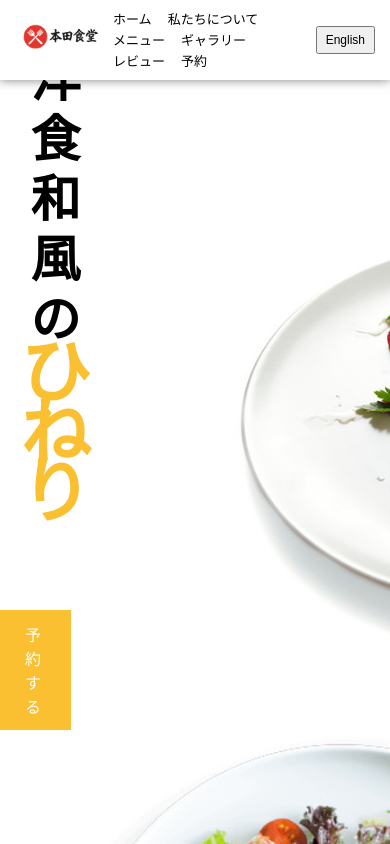
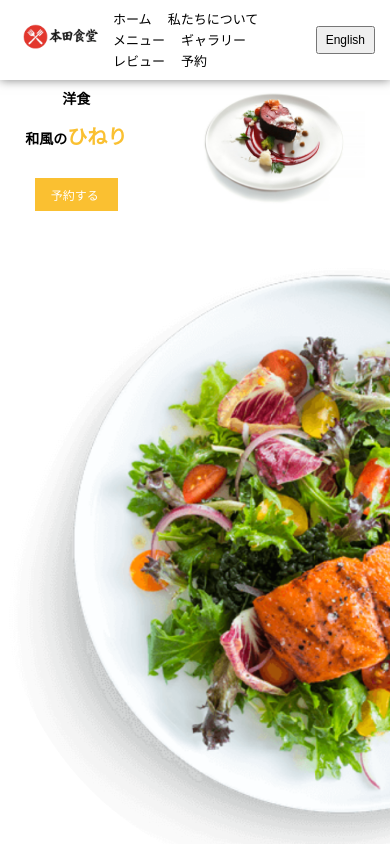
Before and after one commit to alon1525/Honda-Shokudo, a React (Create React App) app: page / in a window 390 px wide. Shown: the top 844 px of the page. Built offline with nearby package versions, Linux system fonts and the light colour scheme; no server answers; the database is empty.

Commit message:
some media changes

```diff
--- a/src/App.css
+++ b/src/App.css
@@ -37,7 +37,6 @@ section nav{
   right: 0;
   left: 0;
   background: white;
-  flex-wrap: nowrap;
   box-shadow: 0 0 10px rgba(0,0,0,0.5);
   z-index: 1000;
 }
@@ -95,6 +94,7 @@ section nav .icon i:hover{
   color: #fac031;
 }
 
+
 section .main{
   display: flex;
   align-items: center;
@@ -108,17 +108,9 @@ section .main .men_text h1{
   position: relative;
   top: -80px;
   left: 20px;
-}
-
-section .main .men_text h1 {
   text-align: center;
   font-size: 50px;
   line-height: 60px;
-}
-
-section .main .men_text h1 span
-{
-  margin-top: 30px;
 }
 
 section .main .men_text .highlighted {
@@ -132,16 +124,6 @@ section .main .men_text .highlighted {
 section .main .main_image img{
   width: 700px;
   position: relative;
-  left: 70px;
-}
-
-section p{
-  width: 650px;
-  text-align: justify;
-  position: relative;
-  left: 123px;
-  bottom: 120px;
-  line-height: 22px;
 }
 
 /* Reset position so it's controlled by flexbox */
@@ -198,14 +180,87 @@ section .main_btn:hover i {
   }
 }
 
+@media screen and (max-width: 1000px) {
+  section .main {
+    flex-direction: row; /* keep horizontal */
+    justify-content: space-around;
+    top: 80px;
+  }
 
+
+
+  section .main .men_text h1 {
+    font-size: 20px;
+    line-height: 38px;
+    top: 0;
+    left: 0;
+  }
+
+  section .main .men_text .highlighted {
+    font-size: 28px;
+    line-height: 38px;
+  }
+
+  section .main .main_btn {
+    margin-top: 20px;
+  }
+
+  section .main .main_image {
+    width: 48%;
+  }
+
+  section .main .main_image img {
+    width: 100%;
+    max-width: none;
+    position: static;
+    left: 0;
+  }
+
+    section .main_btn {
+    padding: 10px 20px;
+    gap: 4px;
+  }
+
+  section .main_btn a {
+    font-size: 14px;
+  }
+
+  section .main_btn i {
+    font-size: 14px;
+  }
+}
+
+
+@media screen and (max-width: 720px){
+    section .main .men_text h1 {
+    font-size: 14px;
+    line-height: 38px;
+    top: 0;
+    left: 0;
+  }
+    section .main .men_text .highlighted {
+    font-size: 20px;
+    line-height: 38px;
+  }
+    section .main_btn {
+    padding: 8px 16px;
+    gap: 3px;
+  }
+
+  section .main_btn a {
+    font-size: 12px;
+  }
+
+  section .main_btn i {
+    font-size: 12px;
+  }
+}
 
 
 
 /*About*/
 
 .about{
-  width: 100%;
   padding: 70px 0;
 }
 
@@ -254,6 +309,7 @@ section .main_btn:hover i {
   left: 55%;
   bottom: 30px;
 }
+
 
 
 
```
